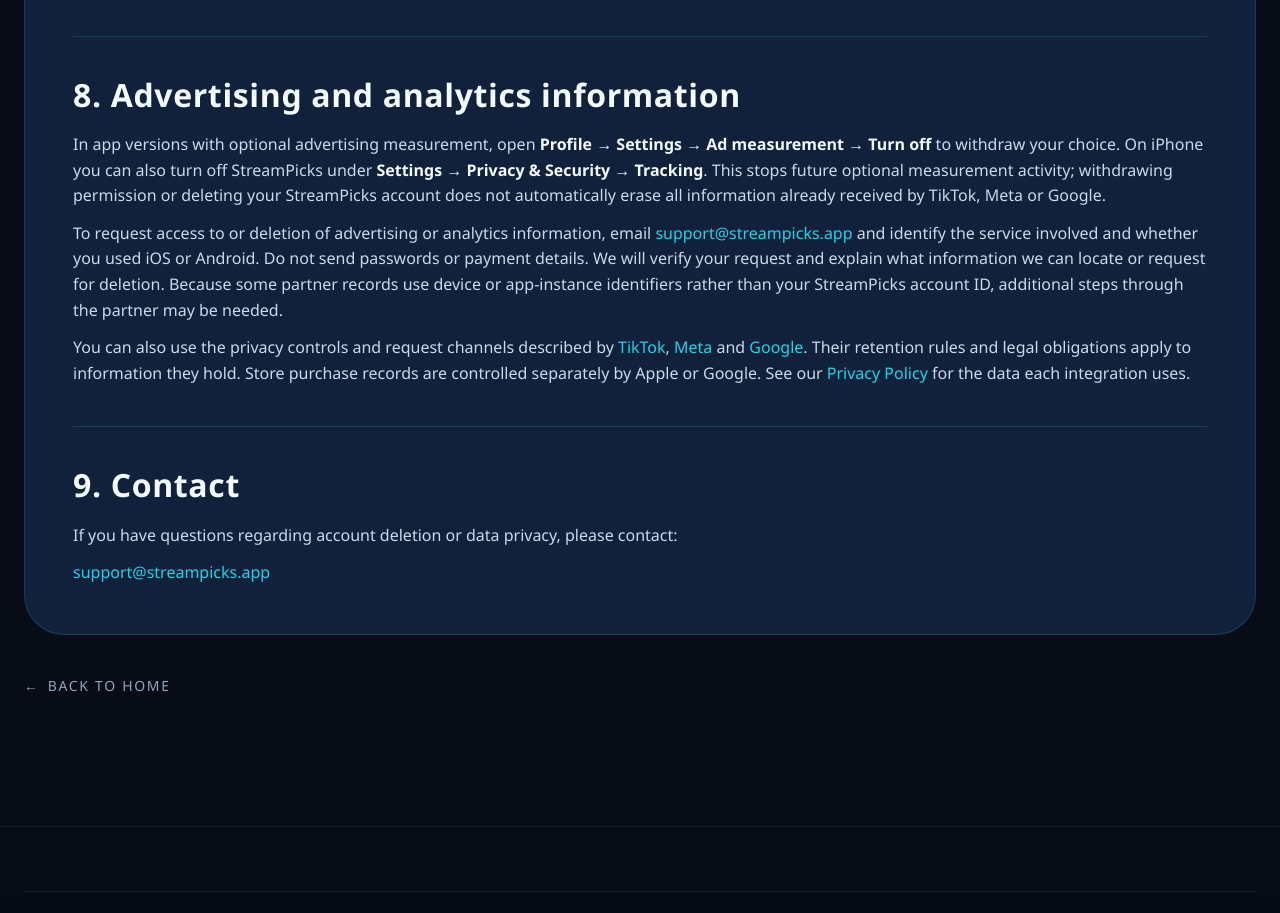
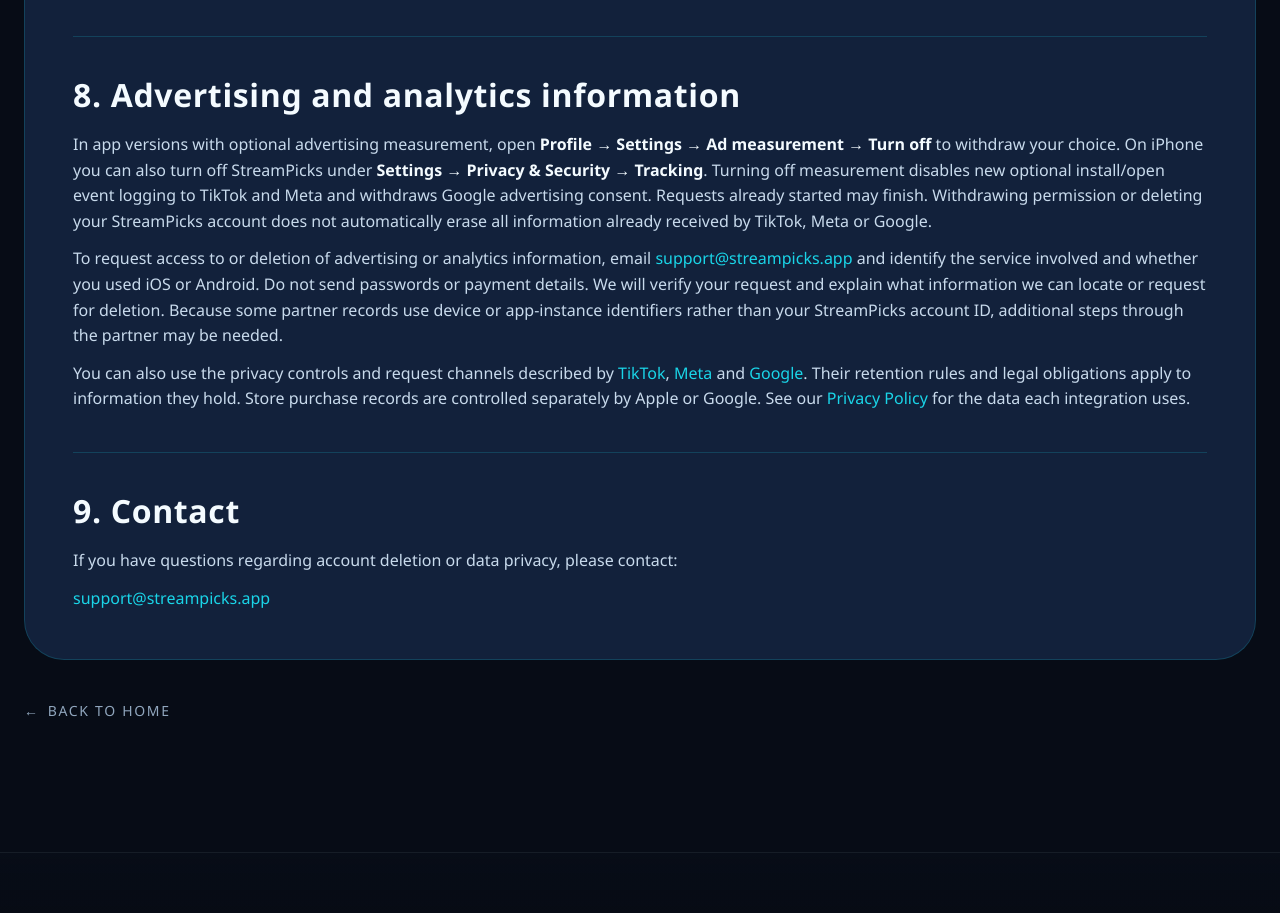
Before and after one commit to pokefan93/streampicks-site, a website: page data-deletion/index.html in a window 1280 px wide. Shown: the part 2360-3273 px from the top of the page. Drawn offline with Linux system fonts and the light colour scheme.

Commit message:
Clarify advertising withdrawal and in-flight requests

```diff
--- a/data-deletion/index.html
+++ b/data-deletion/index.html
@@ -113,7 +113,7 @@
 
       <section class="clause" aria-labelledby="clause-ads">
         <h2 id="clause-ads">8. Advertising and analytics information</h2>
-        <p>In app versions with optional advertising measurement, open <strong>Profile → Settings → Ad measurement → Turn off</strong> to withdraw your choice. On iPhone you can also turn off StreamPicks under <strong>Settings → Privacy &amp; Security → Tracking</strong>. This stops future optional measurement activity; withdrawing permission or deleting your StreamPicks account does not automatically erase all information already received by TikTok, Meta or Google.</p>
+        <p>In app versions with optional advertising measurement, open <strong>Profile → Settings → Ad measurement → Turn off</strong> to withdraw your choice. On iPhone you can also turn off StreamPicks under <strong>Settings → Privacy &amp; Security → Tracking</strong>. Turning off measurement disables new optional install/open event logging to TikTok and Meta and withdraws Google advertising consent. Requests already started may finish. Withdrawing permission or deleting your StreamPicks account does not automatically erase all information already received by TikTok, Meta or Google.</p>
         <p>To request access to or deletion of advertising or analytics information, email <a href="mailto:support@streampicks.app?subject=Advertising%20data%20deletion%20request">support@streampicks.app</a> and identify the service involved and whether you used iOS or Android. Do not send passwords or payment details. We will verify your request and explain what information we can locate or request for deletion. Because some partner records use device or app-instance identifiers rather than your StreamPicks account ID, additional steps through the partner may be needed.</p>
         <p>You can also use the privacy controls and request channels described by <a href="https://www.tiktok.com/legal/page/us/privacy-policy/en">TikTok</a>, <a href="https://www.facebook.com/privacy/policy/">Meta</a> and <a href="https://policies.google.com/privacy">Google</a>. Their retention rules and legal obligations apply to information they hold. Store purchase records are controlled separately by Apple or Google. See our <a href="/privacy-policy/">Privacy Policy</a> for the data each integration uses.</p>
       </section>
```
Also changed, not shown: privacy-policy/index.html (+1 -1 lines).
